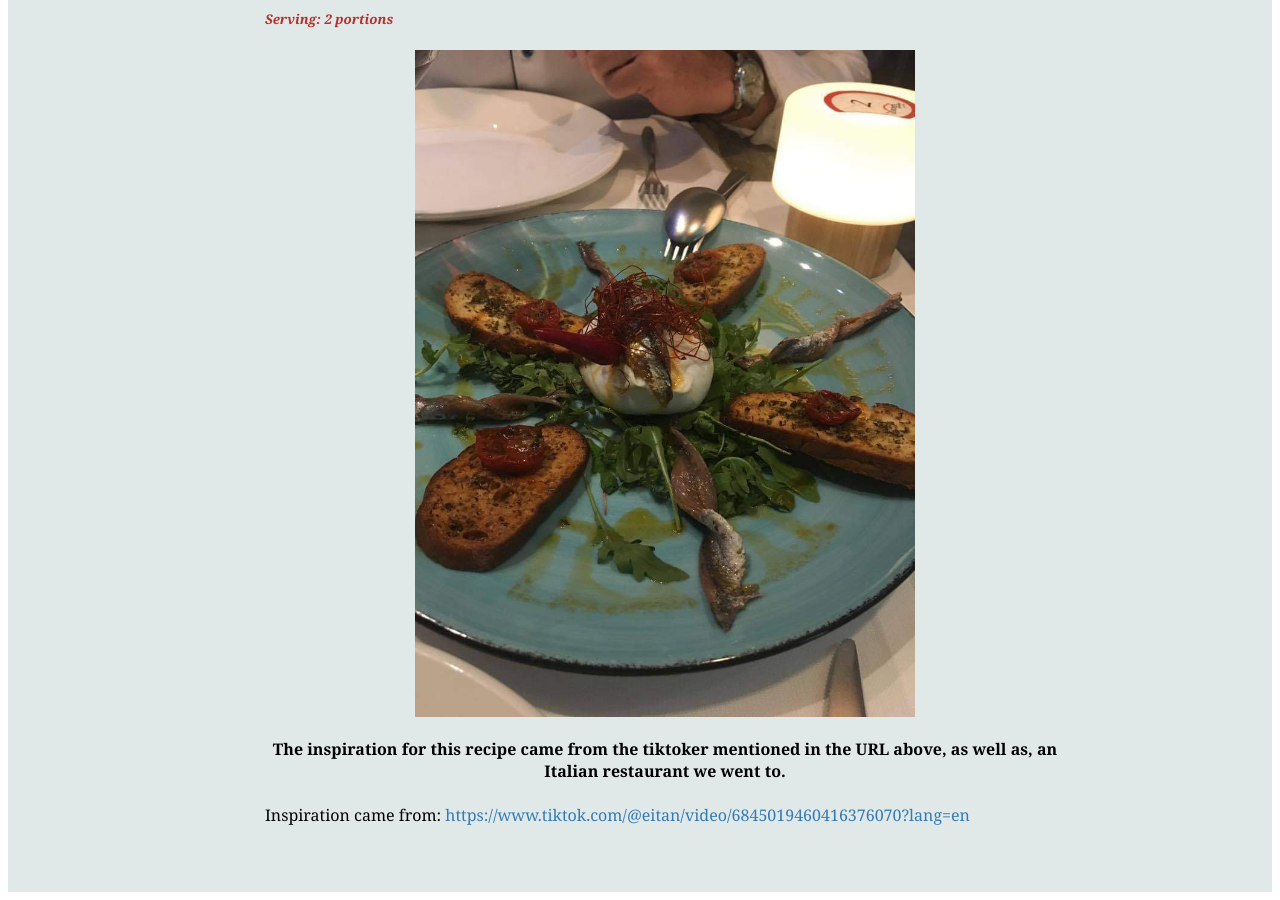
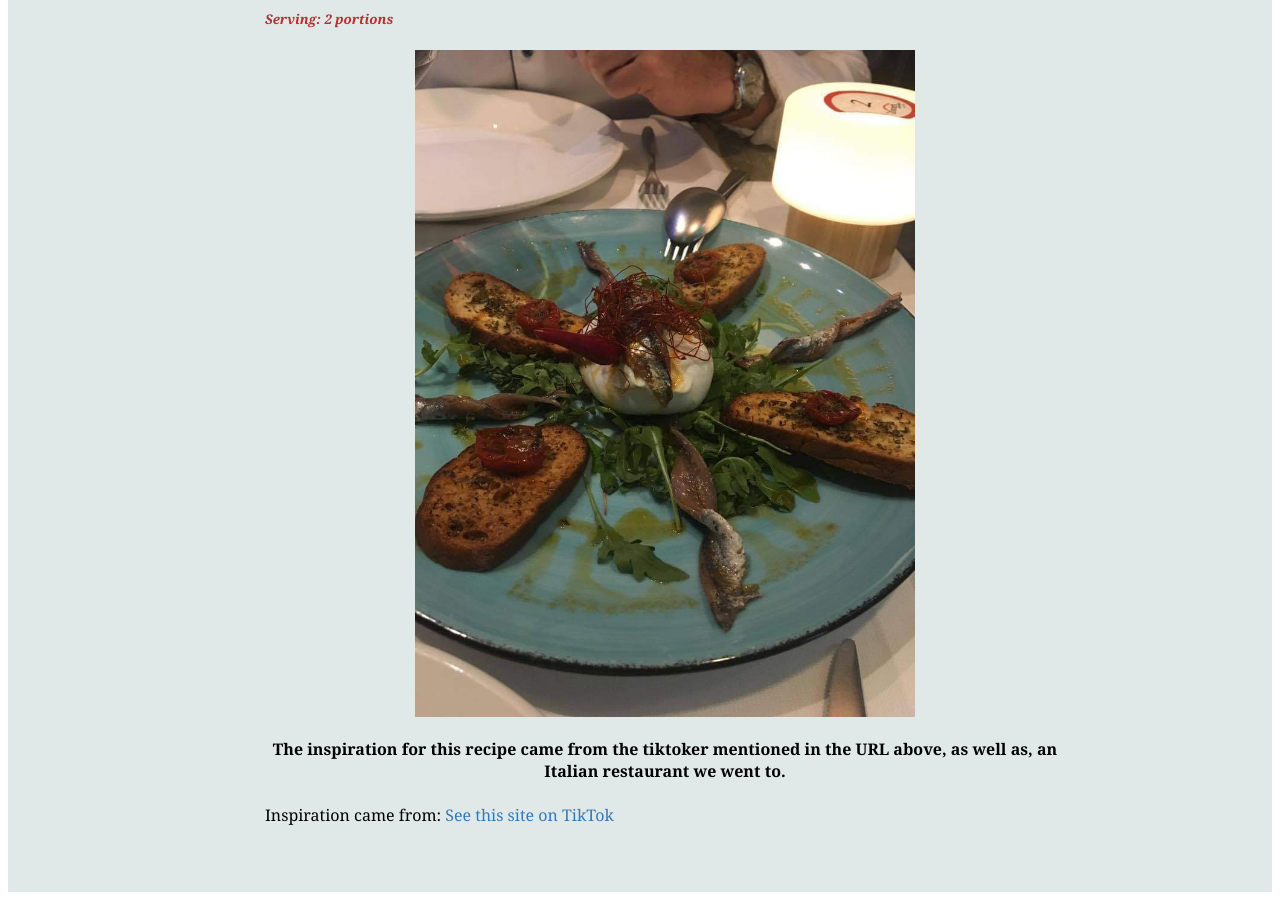
Before and after one commit to Hol1999/Hollyrecipewebsite, a Jekyll site: the page built from _recipes/recipe6.md, in a window 1280 px wide and 900 px high, scrolled down 973 px. Built offline with Jekyll 4.4.1, drawn with Linux system fonts in a browser that asks for light colours.

Commit message:
Update Recipes “recipe6”

```diff
--- a/_recipes/recipe6.md
+++ b/_recipes/recipe6.md
@@ -38,10 +38,8 @@ v. There we go, that's it. Done!
 
 ##### Serving: 2 portions
 
-
-
 ![Two slices of Bruschetta : fresh tomato mix on toasted Ciabatta](../uploads/brushetta.jpg "Bruschetta")
 
 #### The inspiration for this recipe came from the tiktoker mentioned in the URL above, as well as, an Italian restaurant we went to.
 
-Inspiration came from: <https://www.tiktok.com/@eitan/video/6845019460416376070?lang=en>
+Inspiration came from: [See this site on TikTok](<https://www.tiktok.com/@eitan/video/6845019460416376070?lang=en>)
```
